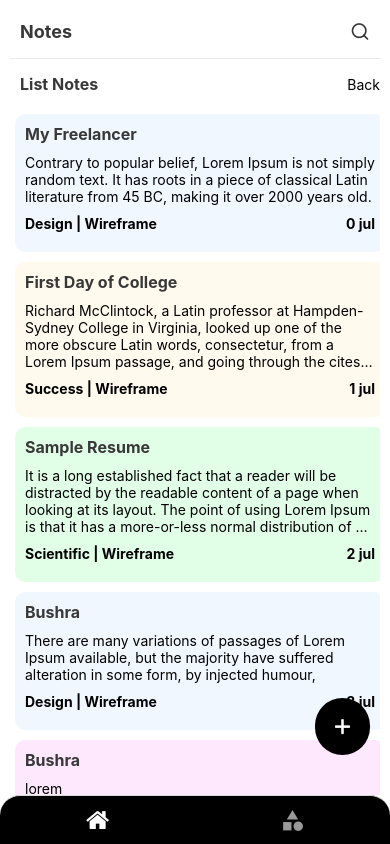
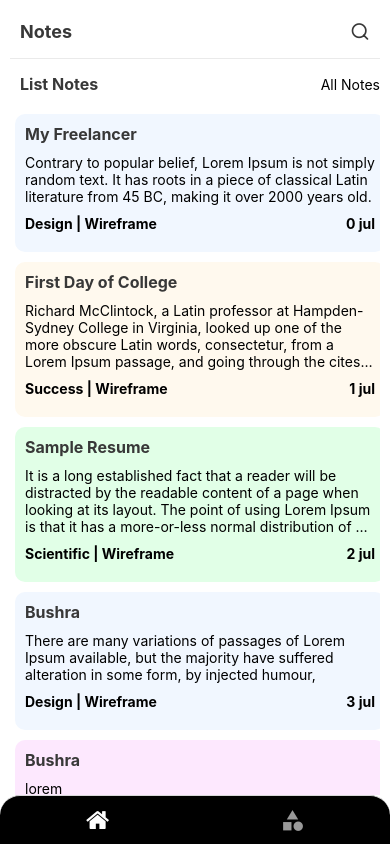
Before and after one commit to bushraataibani/notes-app, a React Native app: screen /Home in a window 390 px wide. Built offline with nearby package versions, Linux system fonts and the light colour scheme.

Commit message:
basic file structure

```diff
--- /dev/null
+++ b/src/screens/NotesList/HomeScreen.js
@@ -0,0 +1,37 @@
+import React from 'react';
+import {FlatList, Pressable, Text, View} from 'react-native';
+import list from '../../../assets/data/list';
+import AddButton from '../../components/AddButton/AddButton';
+import ListItems from '../../components/ListItems/ListItems';
+import styles from './styles';
+
+const HomeScreen = () => {
+  return (
+    <>
+      {/* Search */}
+      <View style={styles.body}>
+        {/* List */}
+        <View style={styles.listHeaderContainer}>
+          <Text style={styles.listHeader}>List Notes</Text>
+        </View>
+        <Pressable>
+          <Text>All Notes</Text>
+        </Pressable>
+      </View>
+      <View style={{...styles.list, height: '86%'}}>
+        <FlatList
+          key={list.map(item => item.id)}
+          // columnWrapperStyle={styles.row}
+          // numColumns={2}
+          data={list}
+          renderItem={({item}) => <ListItems item={item} />}
+          keyExtractor={item => item.id}
+          contentContainerStyle={styles.contentContainer}
+        />
+      </View>
+      <AddButton />
+    </>
+  );
+};
+
+export default HomeScreen;
--- a/src/screens/NotesList/NotesList.js
+++ b/src/screens/NotesList/NotesList.js
@@ -1,22 +1,22 @@
 import React, {useState} from 'react';
-import {FlatList, Pressable, Text, TextInput, View} from 'react-native';
+import {Pressable, Text, TextInput, View} from 'react-native';
 import Feather from 'react-native-vector-icons/Feather';
-import list from '../../../assets/data/list';
-import ListItems from '../../components/ListItems/ListItems';
+import HomeScreen from './HomeScreen';
 import styles from './styles';
-import AddButton from '../../components/AddButton/AddButton';
+
+// const Tab = createMaterialTopTabNavigator();
 
 const NotesList = () => {
   const [showTextField, setShowTextField] = useState(false);
   const [searchValue, setSearchValue] = useState('');
   return (
     <View style={styles.paper}>
-      <View style={styles.conatiner}>
+      <View style={styles.container}>
         {/* Header */}
         <View style={styles.header}>
-          <View>
+          <Pressable onPress={() => setShowTextField(false)}>
             <Text style={styles.headerText}>Notes</Text>
-          </View>
+          </Pressable>
           <Pressable
             style={styles.search}
             onPress={() => setShowTextField(true)}>
@@ -33,31 +33,35 @@ const NotesList = () => {
             )}
           </Pressable>
         </View>
-        {/* Search */}
-        <View style={styles.body}>
-          {/* List */}
-          <View style={styles.listHeaderContainer}>
-            <Text style={styles.listHeader}>List Notes</Text>
-          </View>
-          <Pressable onPress={() => setShowTextField(false)}>
-            <Text>Back</Text>
-          </Pressable>
-        </View>
-
-        <View style={{...styles.list, height: showTextField ? '85%' : '86%'}}>
-          <FlatList
-            key={list.map(item => item.id)}
-            // columnWrapperStyle={styles.row}
-            // numColumns={2}
-            data={list}
-            renderItem={({item}) => <ListItems item={item} />}
-            keyExtractor={item => item.id}
-            contentContainerStyle={styles.contentContainer}
-          />
-        </View>
+        <HomeScreen />
       </View>
 
-      <AddButton />
+      {/* <Tab.Navigator
+        screenOptions={{
+          tabBarActiveTintColor: '#fff',
+          tabBarInactiveTintColor: '#999',
+          tabBarIndicatorContainerStyle: {
+            marginVertical: 5,
+          },
+          tabBarIndicatorStyle: {
+            // marginVertical: 5,
+          },
+          tabBarItemStyle: {
+            // height: '90%',
+            marginVertical: 10,
+            borderRadius: 0,
+            backgroundColor: '#000',
+          },
+          tabBarStyle: {
+            backgroundColor: '#cbcbcb',
+            borderRadius: 15,
+            marginHorizontal: 10,
+            paddingHorizontal: 10,
+          },
+        }}>
+        <Tab.Screen name={'notes'} component={HomeScreen} />
+        <Tab.Screen name={'favorite notes'} component={SettingsScreen} />
+      </Tab.Navigator> */}
     </View>
   );
 };
--- a/src/screens/NotesList/styles.js
+++ b/src/screens/NotesList/styles.js
@@ -5,7 +5,7 @@ const styles = StyleSheet.create({
     height: '100%',
     backgroundColor: '#fff',
   },
-  conatiner: {
+  container: {
     paddingVertical: 20,
     marginHorizontal: 10,
   },
```
